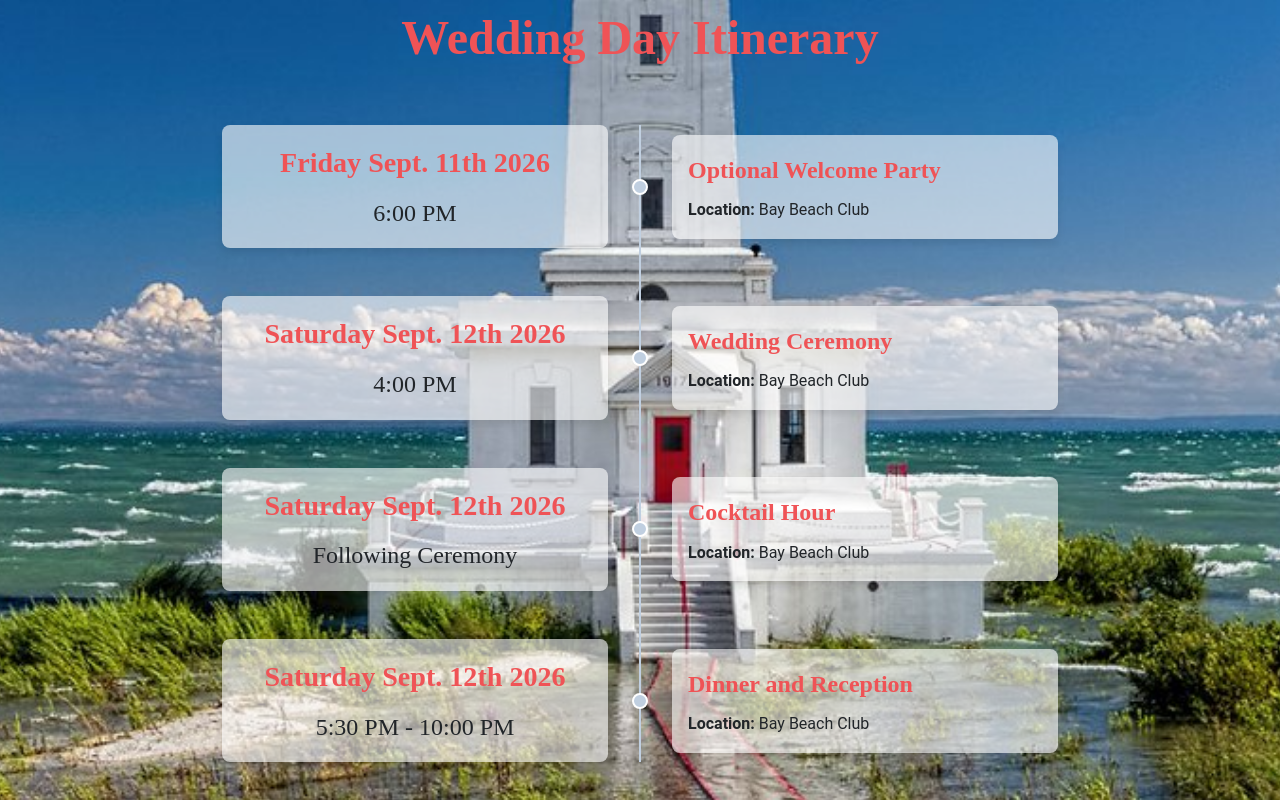
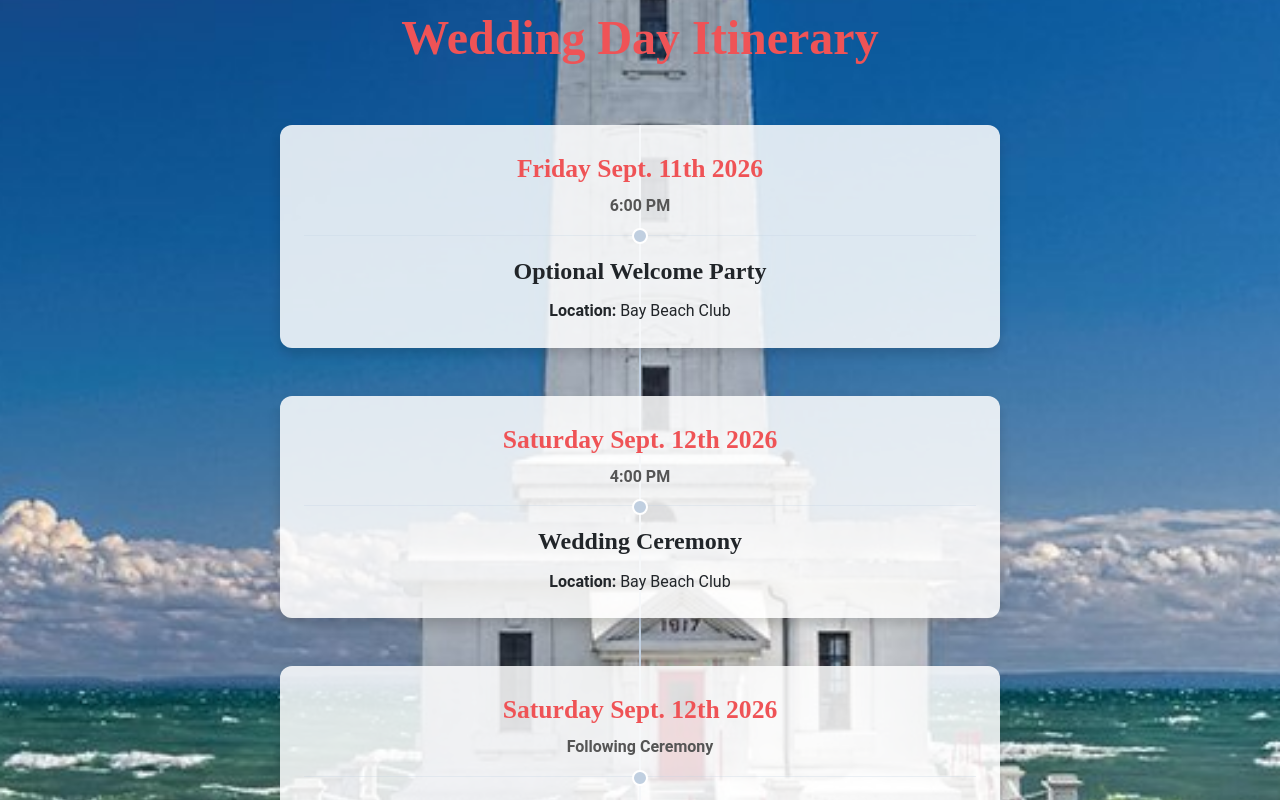
Before and after one commit to rinben/wedding-website, a React (Vite) app in the folder client/: page / in a window 1280 px wide. Shown: the part 1300-2100 px from the top of the page. Built offline with nearby package versions, Linux system fonts and the light colour scheme.

Commit message:
Update Itinerary for Sara

```diff
--- a/client/src/components/Itinerary.css
+++ b/client/src/components/Itinerary.css
@@ -55,36 +55,43 @@
   z-index: 2; /* Increased z-index to sit on top of cards */
 }
 
-.itinerary-content {
+.itinerary-card {
   font-size: 1rem;
-  flex-basis: 45%;
-  padding: 1rem;
-  text-align: left;
-  background-color: rgba(255, 255, 255, 0.6);
-  border-radius: 8px;
-  box-shadow: 0 4px 8px rgba(0, 0, 0, 0.1);
-  margin: 0 2rem; /* Add margin to prevent overlapping */
+  width: 80%; /* Centered width instead of flex-basis */
+  margin: 0 auto;
+  padding: 1.5rem;
+  text-align: center;
+  background-color: rgba(255, 255, 255, 0.85);
+  border-radius: 12px;
+  box-shadow: 0 6px 12px rgba(0, 0, 0, 0.15);
+  position: relative;
+  z-index: 1;
 }
 
-.itinerary-content h4 {
-  font-size: 1.5rem;
+.itinerary-card hr {
+  margin: 1rem 0;
+  border: 0;
+  border-top: 1px solid var(--color-primary);
+  opacity: 0.3;
 }
 
-.itinerary-timeline-date {
-  padding: 1rem;
+.itinerary-date {
   font-family: var(--font-cute);
+  color: var(--color-secondary);
+  font-size: 1.6rem;
+  margin-bottom: 0.2rem;
+}
+
+.itinerary-time {
+  font-weight: bold;
+  color: #555;
+  margin-bottom: 0.5rem;
+}
+
+.itinerary-card h4 {
+  font-size: 1.5rem;
   color: var(--color-text);
-  background-color: rgba(255, 255, 255, 0.6);
-  border-radius: 8px;
-  box-shadow: 0 4px 8px rgba(0, 0, 0, 0.1);
-  font-size: 1.5rem;
-  flex-basis: 45%;
-  position: relative;
-  margin: 0 2rem; /* Add margin to prevent overlapping */
-  display: flex;
-  flex-direction: column;
-  justify-content: center;
-  align-items: center;
+  margin-bottom: 0.5rem;
 }
 
 @media (max-width: 768px) {
@@ -105,16 +112,13 @@
     transform: translate(-50%, -50%);
   }
 
-  .itinerary-timeline-date,
-  .itinerary-content {
-    flex-basis: auto;
-    width: 100%;
-    margin-left: 0;
-    margin-right: 0;
+  .itinerary-card {
+    width: 90%;
+    margin-left: 2rem;
+    text-align: left;
   }
 
-  .itinerary-timeline-item .itinerary-timeline-date,
-  .itinerary-timeline-item .itinerary-content {
+  .itinerary-timeline-item .itinerary-timeline-item {
     background-color: rgba(255, 255, 255, 0.8);
     box-shadow: 0 4px 8px rgba(0, 0, 0, 0.1);
     border-radius: 8px;
--- a/client/src/components/Itinerary.jsx
+++ b/client/src/components/Itinerary.jsx
@@ -4,15 +4,6 @@ import { useInView } from "react-intersection-observer";
 import "./Itinerary.css";
 
 function Itinerary() {
-  const [showSecret, setShowSecret] = useState({});
-
-  const toggleSecret = (id) => {
-    setShowSecret((prevState) => ({
-      ...prevState,
-      [id]: !prevState[id],
-    }));
-  };
-
   const [ref1, inView1] = useInView({ triggerOnce: true, threshold: 0.2 });
   const [ref2, inView2] = useInView({ triggerOnce: true, threshold: 0.2 });
   const [ref3, inView3] = useInView({ triggerOnce: true, threshold: 0.2 });
@@ -22,65 +13,67 @@ function Itinerary() {
     <section className="itinerary-container">
       <h2>Wedding Day Itinerary</h2>
       <div className="itinerary-timeline">
-        {/* Public Events */}
+        {/* Friday Welcome Party */}
         <div
           ref={ref1}
           className={`itinerary-timeline-item ${inView1 ? "is-visible" : ""}`}
         >
           <div className="itinerary-timeline-dot"></div>
-          <div className="itinerary-timeline-date">
-            <h3>Friday Sept. 11th 2026</h3>
-            <p>6:00 PM</p>
-          </div>
-          <div className="itinerary-content">
+          <div className="itinerary-card">
+            <h3 className="itinerary-date">Friday Sept. 11th 2026</h3>
+            <p className="itinerary-time">6:00 PM</p>
+            <hr />
             <h4>Optional Welcome Party</h4>
             <p>
               <b>Location:</b> Bay Beach Club
             </p>
           </div>
         </div>
+
+        {/* Saturday Ceremony */}
         <div
           ref={ref2}
           className={`itinerary-timeline-item ${inView2 ? "is-visible" : ""}`}
         >
           <div className="itinerary-timeline-dot"></div>
-          <div className="itinerary-timeline-date">
-            <h3>Saturday Sept. 12th 2026</h3>
-            <p>4:00 PM</p>
-          </div>
-          <div className="itinerary-content">
+          <div className="itinerary-card">
+            <h3 className="itinerary-date">Saturday Sept. 12th 2026</h3>
+            <p className="itinerary-time">4:00 PM</p>
+            <hr />
             <h4>Wedding Ceremony</h4>
             <p>
               <b>Location:</b> Bay Beach Club
             </p>
           </div>
         </div>
+
+        {/* Saturday Cocktail Hour */}
         <div
           ref={ref3}
           className={`itinerary-timeline-item ${inView3 ? "is-visible" : ""}`}
         >
           <div className="itinerary-timeline-dot"></div>
-          <div className="itinerary-timeline-date">
-            <h3>Saturday Sept. 12th 2026</h3>
-            <p>Following Ceremony</p>
-          </div>
-          <div className="itinerary-content">
+          <div className="itinerary-card">
+            <h3 className="itinerary-date">Saturday Sept. 12th 2026</h3>
+            <p className="itinerary-time">Following Ceremony</p>
+            <hr />
             <h4>Cocktail Hour</h4>
             <p>
               <b>Location:</b> Bay Beach Club
             </p>
           </div>
         </div>
+
+        {/* Saturday Reception */}
         <div
           ref={ref4}
           className={`itinerary-timeline-item ${inView4 ? "is-visible" : ""}`}
         >
           <div className="itinerary-timeline-dot"></div>
-          <div className="itinerary-timeline-date">
-            <h3>Saturday Sept. 12th 2026</h3>
-            <p>5:30 PM - 10:00 PM</p>
-          </div>
-          <div className="itinerary-content">
+          <div className="itinerary-card">
+            <h3 className="itinerary-date">Saturday Sept. 12th 2026</h3>
+            <p className="itinerary-time">5:30 PM - 10:00 PM</p>
+            <hr />
             <h4>Dinner and Reception</h4>
             <p>
               <b>Location:</b> Bay Beach Club
```
